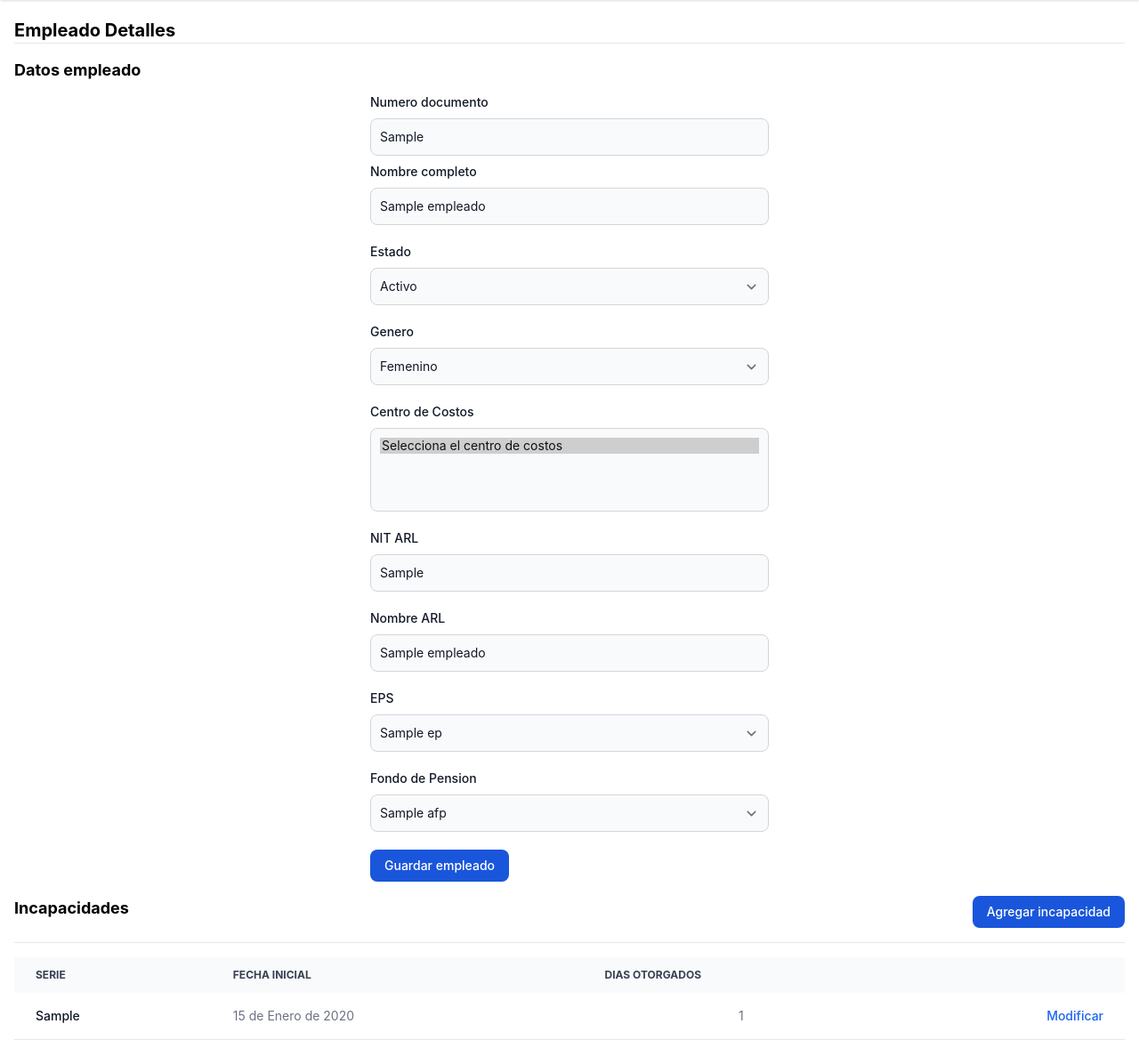
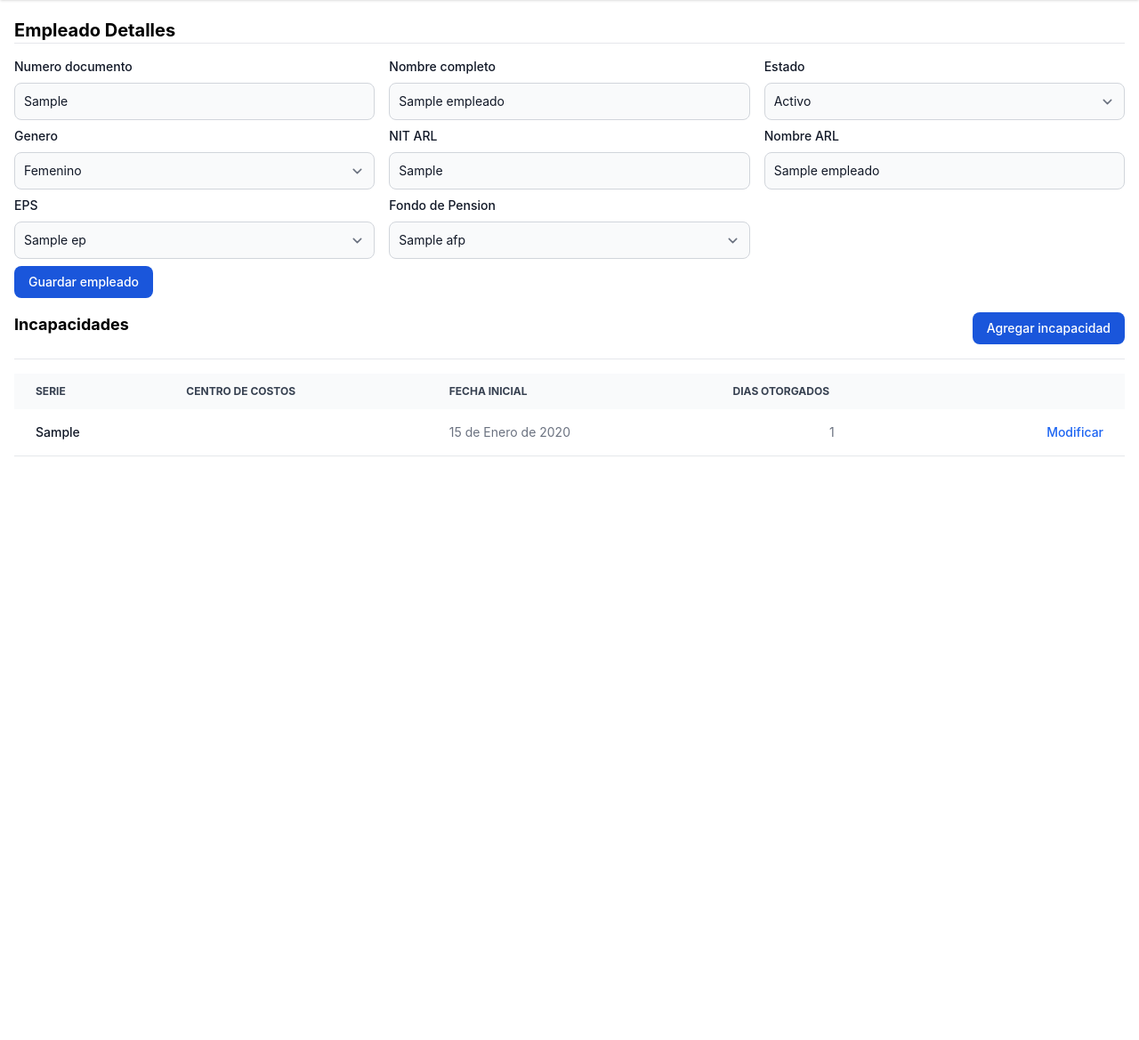
Before and after one commit to c-m-a/incapacidades, a Django app: page /empleados/1/ in a window 1280 px wide. Shown: the part 64-1233 px from the top of the page at 89% size. After the commit the page ends 577 px from the top, so only its background shows below. Run offline with Django 4.2, Linux system fonts and the light colour scheme; tables that the repository leaves empty hold one stand-in row (values such as "Sample post"); some libraries are stand-ins or nearby versions.

Commit message:
Refactor: plantilla de empleado-detalles.html

```diff
--- a/incapacidades/templates/empleado-detalles.html
+++ b/incapacidades/templates/empleado-detalles.html
@@ -8,22 +8,22 @@
 </article>
 <article class="mb-4">
   <hr class="divide-y divide-gray-100 mb-4" />
-  <h2 class="text-lg font-bold dark:text-white">Datos empleado</h2>
   <label for="default-search" class="mb-2 text-sm font-medium text-gray-900 sr-only dark:text-white">Search</label>
-  <form class="max-w-md mx-auto">
-    <div class="mb-2 mt-3">
+  <form class="w-lg mx-auto">
+    <div class="flex flex-wrap gap-4 mb-2">
+      <div class="flex-1">
         <label for="docto-empleado" class="block mb-2 text-sm font-medium text-gray-900 dark:text-white">Numero
           documento</label>
         <input type="text" id="docto-empleado" name="docto_empleado" value="{{ empleado.docto_empleado }}"
           class="bg-gray-50 border border-gray-300 text-gray-900 text-sm rounded-lg focus:ring-blue-500 focus:border-blue-500 block w-full p-2.5 dark:bg-gray-700 dark:border-gray-600 dark:placeholder-gray-400 dark:text-white dark:focus:ring-blue-500 dark:focus:border-blue-500">
       </div>
-    <div class="mb-5">
+      <div class="flex-1">
         <label for="" class="block mb-2 text-sm font-medium text-gray-900 dark:text-white">Nombre
           completo</label>
         <input type="text" id="nombre" name="nombre" value="{{ empleado.nombre }}"
           class="bg-gray-50 border border-gray-300 text-gray-900 text-sm rounded-lg focus:ring-blue-500 focus:border-blue-500 block w-full p-2.5 dark:bg-gray-700 dark:border-gray-600 dark:placeholder-gray-400 dark:text-white dark:focus:ring-blue-500 dark:focus:border-blue-500">
       </div>
-    <div class="mb-5">
+      <div class="flex-1">
         <label for="" class="block mb-2 text-sm font-medium text-gray-900 dark:text-white">Estado</label>
         <select id="estado"
           class="bg-gray-50 border border-gray-300 text-gray-900 text-sm rounded-lg focus:ring-blue-500 focus:border-blue-500 block w-full p-2.5 dark:bg-gray-700 dark:border-gray-600 dark:placeholder-gray-400 dark:text-white dark:focus:ring-blue-500 dark:focus:border-blue-500">
@@ -33,7 +33,9 @@
           <option value="1" {% if empleado.estado is 1 %}selected{% endif %}>Retirado</option>
         </select>
       </div>
-    <div class="mb-5">
+    </div>
+    <div class="flex flex-wrap gap-4 mb-2">
+      <div class="flex-1">
         <label for="" class="block mb-2 text-sm font-medium text-gray-900 dark:text-white">Genero</label>
         <select id="genero" name="genero"
           class="bg-gray-50 border border-gray-300 text-gray-900 text-sm rounded-lg focus:ring-blue-500 focus:border-blue-500 block w-full p-2.5 dark:bg-gray-700 dark:border-gray-600 dark:placeholder-gray-400 dark:text-white dark:focus:ring-blue-500 dark:focus:border-blue-500">
@@ -43,34 +45,21 @@
           <option value="1" {% if empleado.genero is 1 %}selected{% endif %}>Femenino</option>
         </select>
       </div>
-    <div class="mb-5">
-      <label for="countries_multiple" class="block mb-2 text-sm font-medium text-gray-900 dark:text-white">Centro de
-        Costos</label>
-      <select multiple id="centro_costos"
-        class="bg-gray-50 border border-gray-300 text-gray-900 text-sm rounded-lg focus:ring-blue-500 focus:border-blue-500 block w-full p-2.5 dark:bg-gray-700 dark:border-gray-600 dark:placeholder-gray-400 dark:text-white dark:focus:ring-blue-500 dark:focus:border-blue-500">
-        <option selected>Selecciona el centro de costos</option>
-        {% for ccosto in ccostos %}
-        {% for ccosto_asignado in centro_costos_asignados %}
-        {{ ccosto_asignado.id }}
-        <option value="{{ ccosto.id }}" {% if ccosto.id is ccosto_asignado.id %}selected{% endif %}>
-          {{ ccosto.nombre }}</option>
-        {% endfor %}
-        {% endfor %}
-      </select>
-    </div>
-    <div class="mb-5">
+      <div class="flex-1">
         <label for="" class="block mb-2 text-sm font-medium text-gray-900 dark:text-white">NIT ARL</label>
         <input type="text" id="" name="" value="{{ empleado.arl_nit }}"
           class="bg-gray-50 border border-gray-300 text-gray-900 text-sm rounded-lg focus:ring-blue-500 focus:border-blue-500 block w-full p-2.5 dark:bg-gray-700 dark:border-gray-600 dark:placeholder-gray-400 dark:text-white dark:focus:ring-blue-500 dark:focus:border-blue-500"
           disabled>
       </div>
-    <div class="mb-5">
+      <div class="flex-1">
         <label for="" class="block mb-2 text-sm font-medium text-gray-900 dark:text-white">Nombre ARL</label>
         <input type="text" id="" name="" value="{{ empleado.arl_nombre }}"
           class="bg-gray-50 border border-gray-300 text-gray-900 text-sm rounded-lg focus:ring-blue-500 focus:border-blue-500 block w-full p-2.5 dark:bg-gray-700 dark:border-gray-600 dark:placeholder-gray-400 dark:text-white dark:focus:ring-blue-500 dark:focus:border-blue-500"
           disabled>
       </div>
-    <div class="mb-5">
+    </div>
+    <div class="flex flex-wrap gap-4 mb-2">
+      <div class="flex-1">
         <label for="" class="block mb-2 text-sm font-medium text-gray-900 dark:text-white">EPS</label>
         <select id="countries"
           class="bg-gray-50 border border-gray-300 text-gray-900 text-sm rounded-lg focus:ring-blue-500 focus:border-blue-500 block w-full p-2.5 dark:bg-gray-700 dark:border-gray-600 dark:placeholder-gray-400 dark:text-white dark:focus:ring-blue-500 dark:focus:border-blue-500">
@@ -80,7 +69,7 @@
           {% endfor %}
         </select>
       </div>
-    <div class="mb-5">
+      <div class="flex-1">
         <label for="" class="block mb-2 text-sm font-medium text-gray-900 dark:text-white">Fondo de Pension</label>
         <select id="countries"
           class="bg-gray-50 border border-gray-300 text-gray-900 text-sm rounded-lg focus:ring-blue-500 focus:border-blue-500 block w-full p-2.5 dark:bg-gray-700 dark:border-gray-600 dark:placeholder-gray-400 dark:text-white dark:focus:ring-blue-500 dark:focus:border-blue-500">
@@ -89,6 +78,8 @@
           <option value="{{ afp.id }}" {% if afp.id is empleado.afp.id %}selected{% endif %}>{{ afp.nombre }}</option>
           {% endfor %}
         </select>
+      </div>
+      <div class="flex-1"></div>
     </div>
     <button type="submit"
       class="text-white end-2.5 bottom-2.5 bg-blue-700 hover:bg-blue-800 focus:ring-4 focus:outline-none focus:ring-blue-300 font-medium rounded-lg text-sm px-4 py-2 dark:bg-blue-600 dark:hover:bg-blue-700 dark:focus:ring-blue-800">Guardar
@@ -108,6 +99,7 @@
     <thead class="text-xs text-gray-700 uppercase bg-gray-50 dark:bg-gray-700 dark:text-gray-400">
       <tr>
         <th scope="col" class="px-6 py-3">serie</th>
+        <th scope="col" class="px-6 py-3">Centro de Costos</th>
         <th scope="col" class="px-6 py-3">fecha inicial</th>
         <th scope="col" class="px-6 py-3">dias otorgados</th>
         <th scope="col" class="px-6 py-3">
@@ -121,6 +113,7 @@
         <th scope="row" class="px-6 py-4 font-medium text-gray-900 whitespace-nowrap dark:text-white">
           {{ movimiento.serie }}
         </th>
+        <td class="px-6 py-4">{{ movimiento.centro_costo}}</td>
         <td class="px-6 py-4">{{ movimiento.fecha_inicio}}</td>
         <td class="px-6 py-4 text-center">{{ movimiento.dias}}</td>
         <td class="px-6 py-4 text-right">
```
Lines whose indentation alone changed are shown as unchanged.
